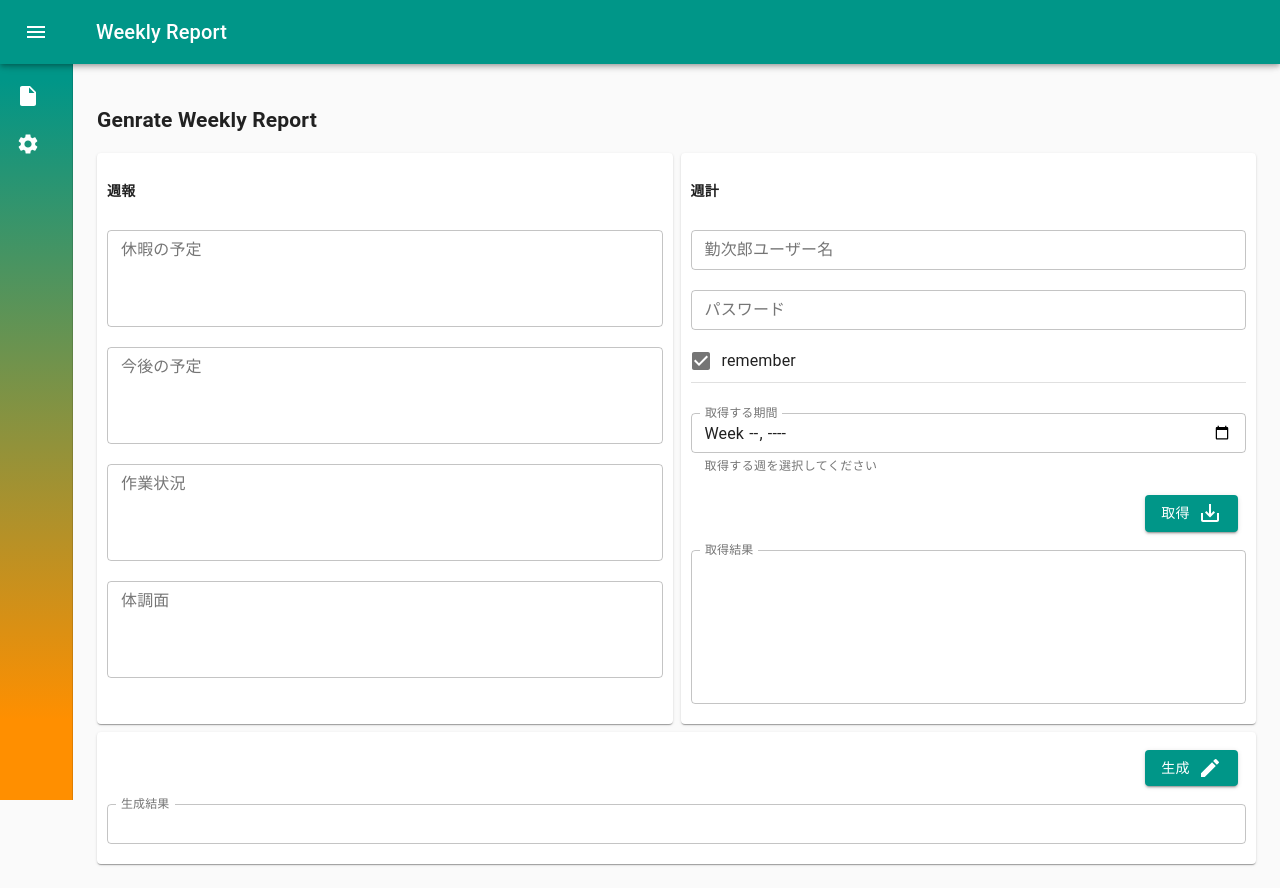
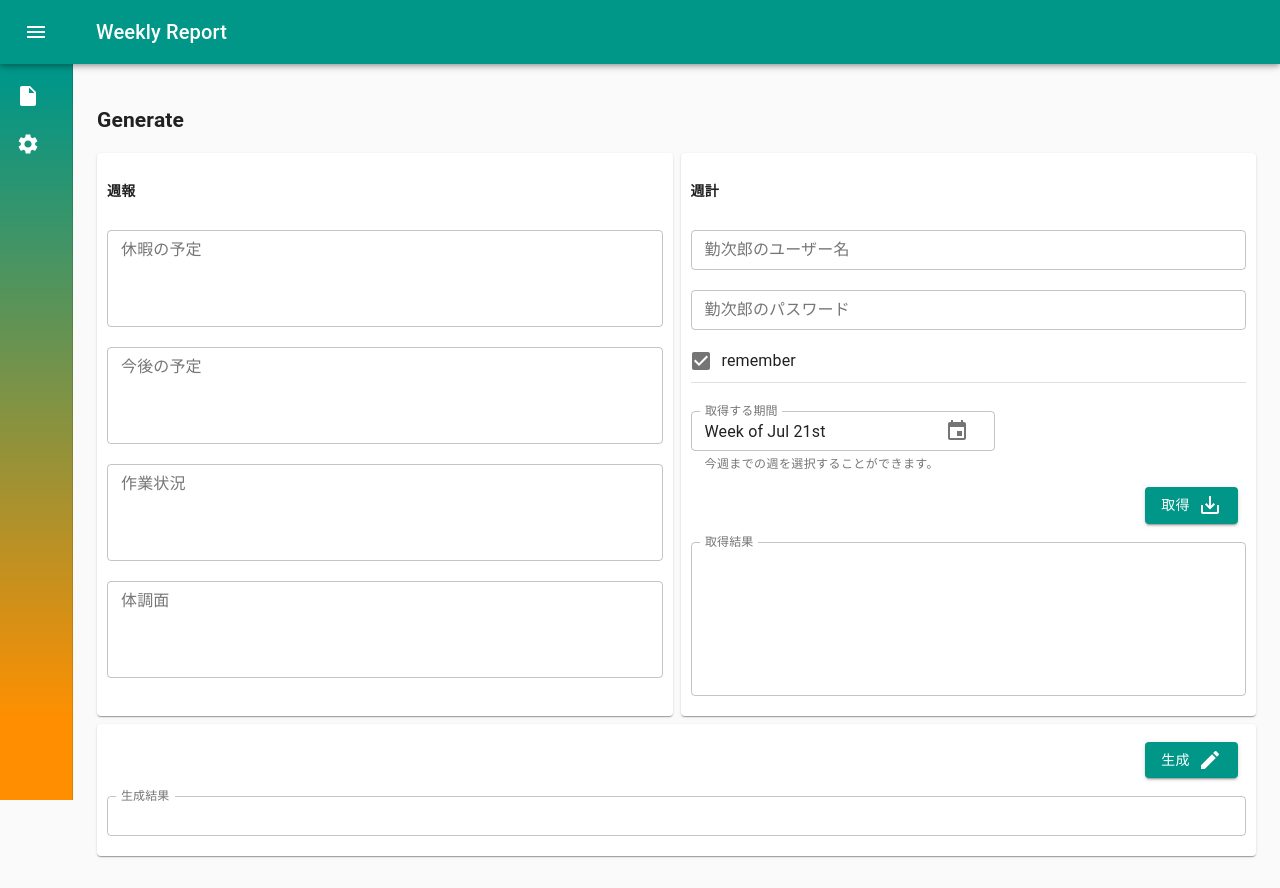
Before and after one commit to kazboo/my-react-gas-ts, a React app: page / in a window 1280 px wide. Built offline with nearby package versions, Linux system fonts and the light colour scheme.

Commit message:
add: create WeekDatePicker

```diff
--- a/src/client/gas-client.ts
+++ b/src/client/gas-client.ts
@@ -28,13 +28,13 @@ const GasClient = {
     getWorkingHours(
         username: string,
         password: string,
-        week: string,
+        startOfWeek: string,
         success: any,
         error: any) {
         google.script.run
             .withSuccessHandler(success)
             .withFailureHandler(error)
-            .getWorkingHours(username, password, week);
+            .getWorkingHours(username, password, startOfWeek);
     }
 }
 
--- a/src/code.ts
+++ b/src/code.ts
@@ -76,10 +76,10 @@ const dummyResponse =  [
     },
 ];
 
-function getWorkingHours(username: string, password: string, week: string) {
+function getWorkingHours(username: string, password: string, startOfWeek: string) {
     return dummyResponse.map(w => {
         return {
-            date: `${username}/${password}: ${w.date}, ${week}`,
+            date: `${username}/${password}: ${w.date}, ${startOfWeek}`,
             workingHour: toHour(w.workingHour)
         }
     });
--- a/src/components/generate/Generate.tsx
+++ b/src/components/generate/Generate.tsx
@@ -9,7 +9,11 @@ import Card from '@material-ui/core/Card';
 import Divider from '@material-ui/core/Divider';
 import GetReportIcon from '@material-ui/icons/SaveAlt';
 import GenerateIcon from '@material-ui/icons/Create';
+import WeekDatePicker from './WeekDatePicker';
 import GasClient from '../../client/gas-client'
+import { startOfWeek } from 'date-fns';
+
+const txtVariant = 'outlined';
 
 const useStyles = makeStyles(theme => ({
     button: {
@@ -54,14 +58,13 @@ const Generate: React.FC<Props> = (props) => {
     /**　入力情報: 勤次郎パスワード */
     const [kinjirouPassword, setkinjirouPassword] = React.useState("");
     /**　取得する期間 */
-    const [dateRange, setDateRange] = React.useState("");
+    const [selectedDate, setSelectedDate] = React.useState(startOfWeek(new Date()));
 
     function parseWorkingHours(whs: WorkingHour[]) {
         if (!whs) {
             return "";
         }
 
-        // parse
         const result: string = whs.map(w => `${w.date} : ${w.workingHour}\n`).join("");
 
         return result;
@@ -72,7 +75,7 @@ const Generate: React.FC<Props> = (props) => {
         GasClient.getWorkingHours(
             kinjirouUserName,
             kinjirouPassword,
-            dateRange,
+            selectedDate ? selectedDate.toLocaleDateString() : null,
             (result: WorkingHour[]) => setWorkingHours(parseWorkingHours(result)),
             () => setErrorMsg("failed to get working hours.")
         );
@@ -90,13 +93,13 @@ const Generate: React.FC<Props> = (props) => {
         setkinjirouPassword(event.target.value);
     };
 
-    const handleDateRangeChange = (event: GetWorkingHoursEvent) => {
-        setDateRange(event.target.value);
+    const handleDateRangeChange = (date: Date) => {
+        setSelectedDate(date);
     }
 
     return (
         <>
-            <h2>Genrate Weekly Report</h2>
+            <h2>Generate</h2>
 
             <Grid container={true} spacing={1}>
 
@@ -107,7 +110,7 @@ const Generate: React.FC<Props> = (props) => {
                         <TextField
                             id="input-vacation"
                             label="休暇の予定"
-                            variant="outlined"
+                            variant={txtVariant}
                             fullWidth={true}
                             multiline={true}
                             margin="dense"
@@ -117,7 +120,7 @@ const Generate: React.FC<Props> = (props) => {
                         <TextField
                             id="input-plan"
                             label="今後の予定"
-                            variant="outlined"
+                            variant={txtVariant}
                             fullWidth={true}
                             multiline={true}
                             margin="dense"
@@ -127,7 +130,7 @@ const Generate: React.FC<Props> = (props) => {
                         <TextField
                             id="input-progress"
                             label="作業状況"
-                            variant="outlined"
+                            variant={txtVariant}
                             fullWidth={true}
                             multiline={true}
                             margin="dense"
@@ -137,7 +140,7 @@ const Generate: React.FC<Props> = (props) => {
                         <TextField
                             id="input-status"
                             label="体調面"
-                            variant="outlined"
+                            variant={txtVariant}
                             fullWidth={true}
                             multiline={true}
                             margin="dense"
@@ -153,9 +156,9 @@ const Generate: React.FC<Props> = (props) => {
                         <h4>週計</h4>
                         <TextField
                             id="input-kinjirou-user"
-                            label="勤次郎ユーザー名"
+                            label="勤次郎のユーザー名"
                             autoComplete="username"
-                            variant="outlined"
+                            variant={txtVariant}
                             fullWidth={true}
                             margin="dense"
                             onChange={handleKinjiroUserNameTextFieldChange}
@@ -163,8 +166,8 @@ const Generate: React.FC<Props> = (props) => {
                         />
                         <TextField
                             id="input-kinjirou-password"
-                            label="パスワード"
-                            variant="outlined"
+                            label="勤次郎のパスワード"
+                            variant={txtVariant}
                             fullWidth={true}
                             type="password"
                             autoComplete="current-password"
@@ -186,19 +189,13 @@ const Generate: React.FC<Props> = (props) => {
                                 label="remember" />
                         </div>
 
-                        <Divider className={classes.divider} />
+                        <Divider
+                            className={classes.divider}/>
 
-                        <TextField
-                            id="select-date-range"
-                            label="取得する期間"
-                            fullWidth={true}
-                            InputLabelProps={{ shrink: true }}
-                            className={classes.textField}
-                            onChange={handleDateRangeChange}
-                            helperText="取得する週を選択してください"
-                            margin="dense"
-                            type="week"
-                            variant="outlined" />
+                        <WeekDatePicker
+                            value={selectedDate}
+                            onWeekDatePickerSelect={handleDateRangeChange} />
+
                         <div style={{textAlign:'right'}}>
                             <Button
                                 variant="contained"
@@ -213,12 +210,13 @@ const Generate: React.FC<Props> = (props) => {
                             id="input-kinjirou-workinghours"
                             label="取得結果"
                             value={workingHours}
-                            variant="outlined"
+                            variant={txtVariant}
                             fullWidth={true}
                             margin="dense"
                             className={classes.textField}
                             multiline={true}
                             rows={7}
+                            // 制御コンポーネント。これがないと取得結果をフィルインした後、テキストエリアに入力できない。
                             onChange={handleWorkingHoursTextFileldChange}
                             InputLabelProps={{ shrink: true }}
                         />
@@ -237,7 +235,7 @@ const Generate: React.FC<Props> = (props) => {
                         <TextField
                             id="input-generate-result"
                             label="生成結果"
-                            variant="outlined"
+                            variant={txtVariant}
                             fullWidth={true}
                             multiline={true}
                             margin="dense"
--- /dev/null
+++ b/src/components/generate/WeekDatePicker.tsx
@@ -0,0 +1,143 @@
+import 'date-fns';
+import clsx from "clsx";
+import React from 'react';
+import {makeStyles} from '@material-ui/core';
+import IconButton from '@material-ui/core/IconButton';
+import {
+  MuiPickersUtilsProvider,
+  KeyboardDatePicker,
+} from '@material-ui/pickers';
+import DateFnsUtils from '@date-io/date-fns';
+import format from "date-fns/format";
+import isValid from "date-fns/isValid";
+import isSameDay from "date-fns/isSameDay";
+import startOfWeek from "date-fns/startOfWeek";
+import endOfWeek from "date-fns/endOfWeek";
+import isWithinInterval from "date-fns/isWithinInterval";
+
+const useStyles = makeStyles(theme => ({
+    dayWrapper: {
+        position: "relative",
+    },
+    day: {
+        width: 36,
+        height: 36,
+        fontSize: theme.typography.caption.fontSize,
+        margin: "0 2px",
+        color: "inherit",
+    },
+    customDayHighlight: {
+        position: "absolute",
+        top: 0,
+        bottom: 0,
+        left: "2px",
+        right: "2px",
+        border: `1px solid ${theme.palette.secondary.main}`,
+        borderRadius: "50%",
+    },
+    nonCurrentMonthDay: {
+        color: theme.palette.text.disabled,
+    },
+    highlightNonCurrentMonthDay: {
+        color: "#676767",
+    },
+    highlight: {
+        background: theme.palette.primary.main,
+        color: theme.palette.common.white,
+    },
+    firstHighlight: {
+        extend: "highlight",
+        borderTopLeftRadius: "50%",
+        borderBottomLeftRadius: "50%",
+    },
+    endHighlight: {
+        extend: "highlight",
+        borderTopRightRadius: "50%",
+        borderBottomRightRadius: "50%",
+    },
+}));
+
+function makeJSDateObject(date: Date) {
+    return new Date(date.getTime());
+}
+
+interface Props {
+    value: Date;
+    onWeekDatePickerSelect: (date: Date) => void;
+}
+
+const WeekDatePicker: React.FC<Props> = (props) => {
+    const classes = useStyles(props);
+    // const [selectedDate, setSelectedDate] = React.useState(props.value);
+    const selectedDate = props.value;
+
+    function handleDateChange(date: Date) {
+        // setSelectedDate(startOfWeek(makeJSDateObject(date)));
+        props.onWeekDatePickerSelect(
+            date ? startOfWeek(makeJSDateObject(date)) : null);
+    }
+
+    function formatWeekSelectLabel(date: Date, invalidLabel: string) {
+      let dateClone = makeJSDateObject(date);
+
+      return dateClone && isValid(dateClone)
+        ? `Week of ${format(startOfWeek(dateClone), "MMM do")}`
+        : invalidLabel;
+    };
+
+    function renderWrappedWeekDay(date: Date, selectedDate: Date, dayInCurrentMonth: boolean) {
+        let dateClone = makeJSDateObject(date);
+        let selectedDateClone = makeJSDateObject(selectedDate);
+
+        const start = startOfWeek(selectedDateClone);
+        const end = endOfWeek(selectedDateClone);
+
+        const dayIsBetween = isWithinInterval(dateClone, { start, end });
+        const isFirstDay = isSameDay(dateClone, start);
+        const isLastDay = isSameDay(dateClone, end);
+
+        const wrapperClassName = clsx({
+            [classes.highlight]: dayIsBetween,
+            [classes.firstHighlight]: isFirstDay,
+            [classes.endHighlight]: isLastDay,
+        });
+
+        const dayClassName = clsx(classes.day, {
+            [classes.nonCurrentMonthDay]: !dayInCurrentMonth,
+            [classes.highlightNonCurrentMonthDay]: !dayInCurrentMonth && dayIsBetween,
+        });
+
+        return (
+            <div className={wrapperClassName}>
+            <IconButton className={dayClassName}>
+                <span> {format(dateClone, "d")} </span>
+            </IconButton>
+            </div>
+        );
+    };
+
+    return (
+        <MuiPickersUtilsProvider utils={DateFnsUtils}>
+            <KeyboardDatePicker
+                margin="dense"
+                id="select-date-range"
+                label="取得する期間"
+                inputVariant="outlined"
+                value={selectedDate}
+                renderDay={renderWrappedWeekDay}
+                labelFunc={formatWeekSelectLabel}
+                onChange={handleDateChange}
+                maxDate={endOfWeek(new Date())}
+                helperText="今週までの週を選択することができます。"
+                InputProps={{
+                    readOnly: true,
+                }}
+                KeyboardButtonProps={{
+                    'aria-label': 'change date',
+                }}
+            />
+        </MuiPickersUtilsProvider>
+    );
+}
+
+export default WeekDatePicker;
```
